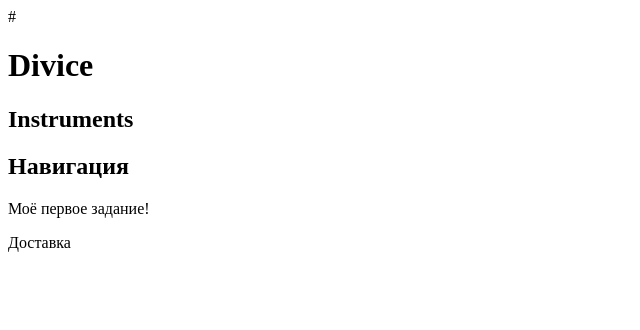
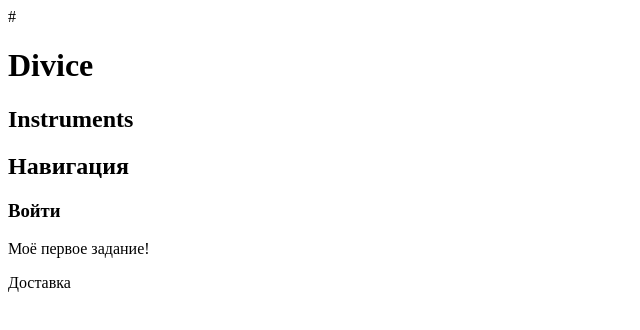
Before and after one commit to GrizzlyMentality/Device, a plain HTML site: page index.html in a window 1280 px wide. Shown: the whole page, without its empty margins (0-640 px from the left). Drawn offline with Linux system fonts and the light colour scheme.

Commit message:
Added  nav element

```diff
--- a/index.html
+++ b/index.html
@@ -14,6 +14,7 @@
    <main>
     <nav>
     <h2>Навигация</h2>
+        <h3> Войти</h3>
     </nav>
      <section>
       <p>
```
